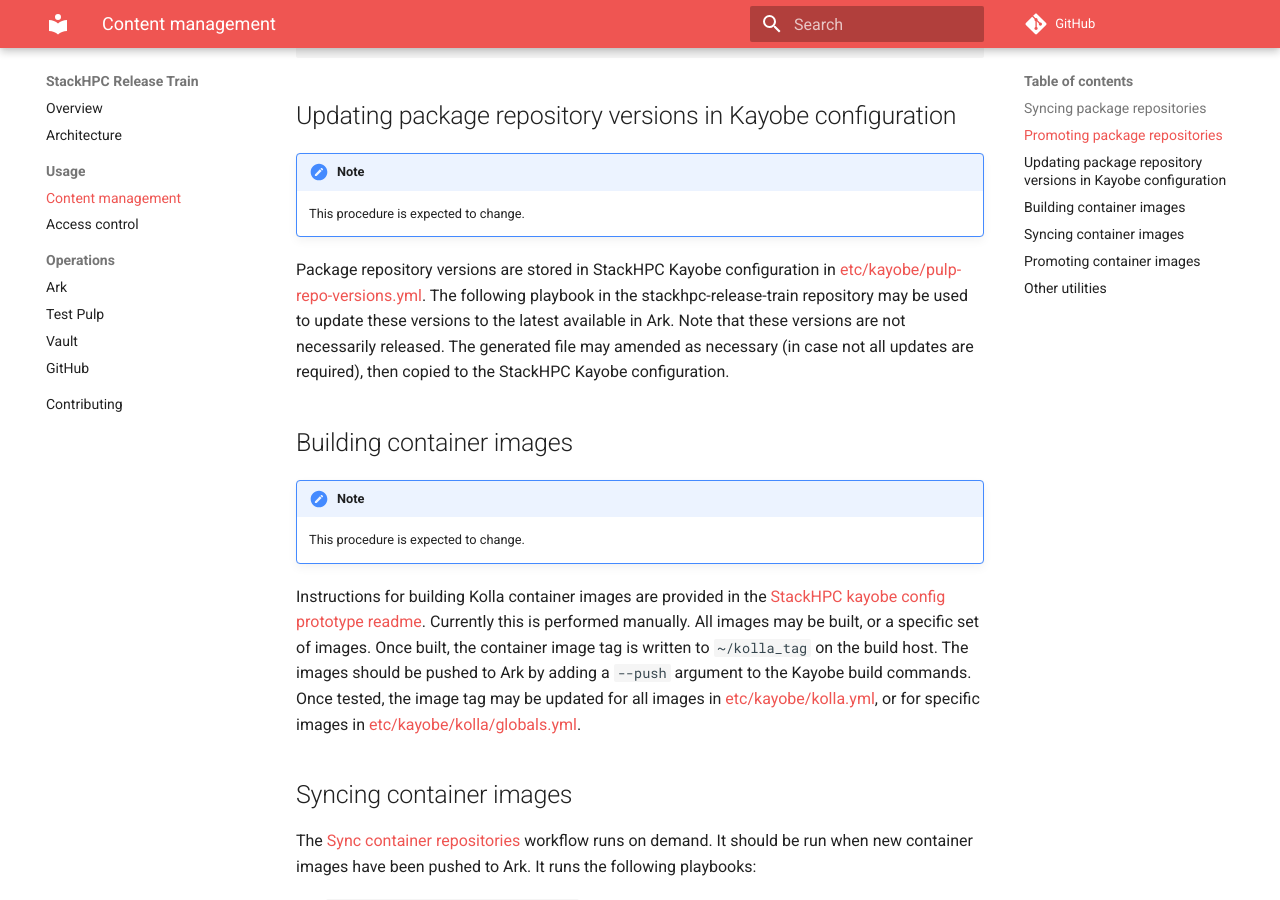
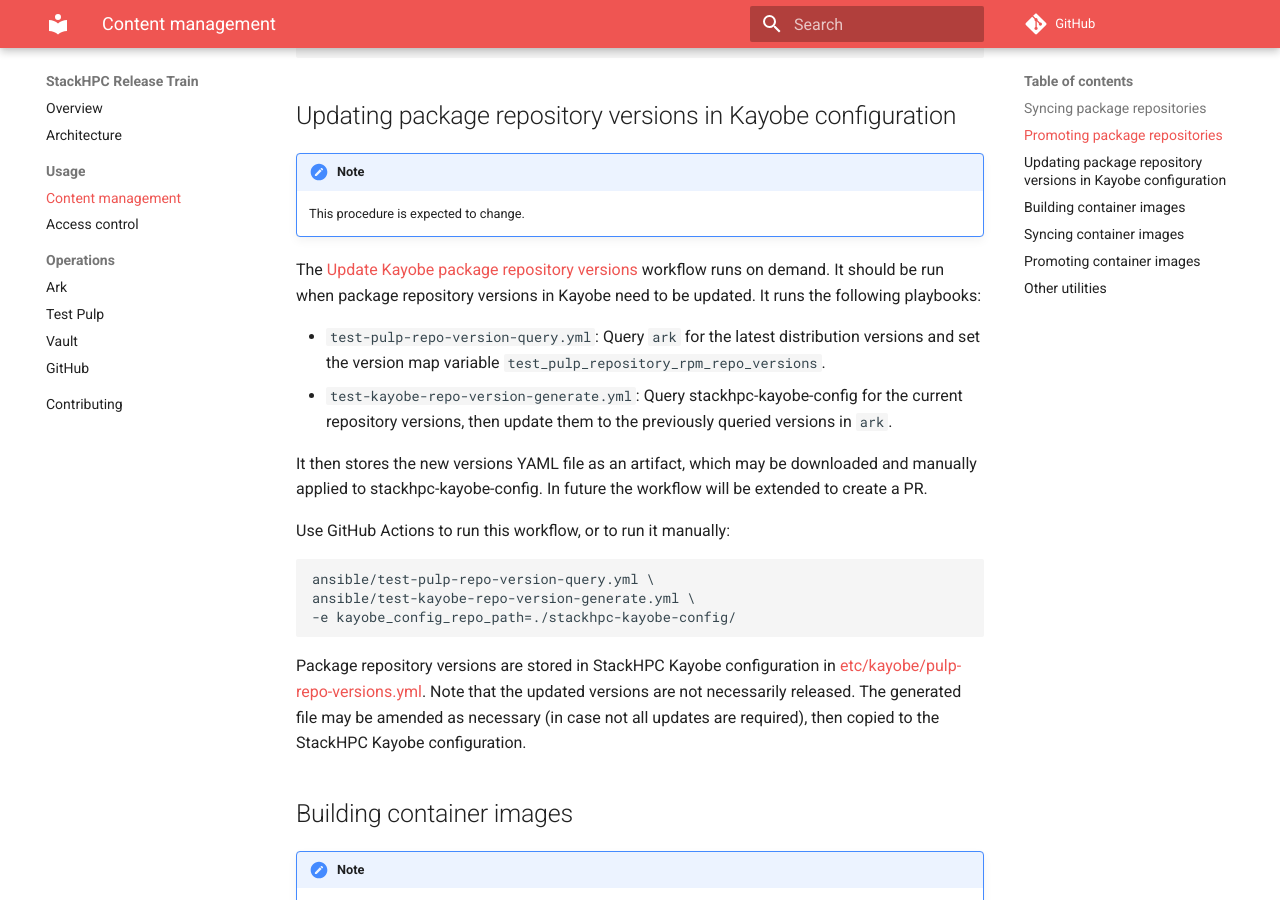
Before and after one commit to stackhpc/stackhpc-release-train, an MkDocs documentation site: the page built from docs/usage/content.md, in a window 1280 px wide and 900 px high, scrolled down 2828 px. Built offline with MkDocs 1.6.1 and Material for MkDocs 9.7.7, drawn with Linux system fonts in a browser that asks for light colours; comment, search, counter and statistics services are not loaded.

Commit message:
CI: Add a workflow to update Kayobe Pulp repository versions
Currently this does not automatically create a PR with the change, but
uploads an artifact which may be downloaded and applied to the Kayobe
configuration manually.

````diff
--- a/docs/usage/content.md
+++ b/docs/usage/content.md
@@ -114,10 +114,27 @@ dev_pulp_distribution_rpm_promote_versions:
 
     This procedure is expected to change.
 
+The [Update Kayobe package repository versions](https://github.com/stackhpc/stackhpc-release-train/actions/workflows/package-update-kayobe.yml) workflow runs on demand.
+It should be run when package repository versions in Kayobe need to be updated.
+It runs the following playbooks:
+
+* `test-pulp-repo-version-query.yml`: Query `ark` for the latest distribution versions and set the version map variable `test_pulp_repository_rpm_repo_versions`.
+* `test-kayobe-repo-version-generate.yml`: Query stackhpc-kayobe-config for the current repository versions, then update them to the previously queried versions in `ark`.
+
+It then stores the new versions YAML file as an artifact, which may be downloaded and manually applied to stackhpc-kayobe-config.
+In future the workflow will be extended to create a PR.
+
+Use GitHub Actions to run this workflow, or to run it manually:
+
+```
+ansible/test-pulp-repo-version-query.yml \
+ansible/test-kayobe-repo-version-generate.yml \
+-e kayobe_config_repo_path=./stackhpc-kayobe-config/
+```
+
 Package repository versions are stored in StackHPC Kayobe configuration in [etc/kayobe/pulp-repo-versions.yml](https://github.com/stackhpc/stackhpc-kayobe-config/blob/stackhpc/wallaby/etc/kayobe/pulp-repo-versions.yml).
-The following playbook in the stackhpc-release-train repository may be used to update these versions to the latest available in Ark.
-Note that these versions are not necessarily released.
-The generated file may amended as necessary (in case not all updates are required), then copied to the StackHPC Kayobe configuration.
+Note that the updated versions are not necessarily released.
+The generated file may be amended as necessary (in case not all updates are required), then copied to the StackHPC Kayobe configuration.
 
 ## Building container images
 
````
Also changed, not shown: 1 other file.
